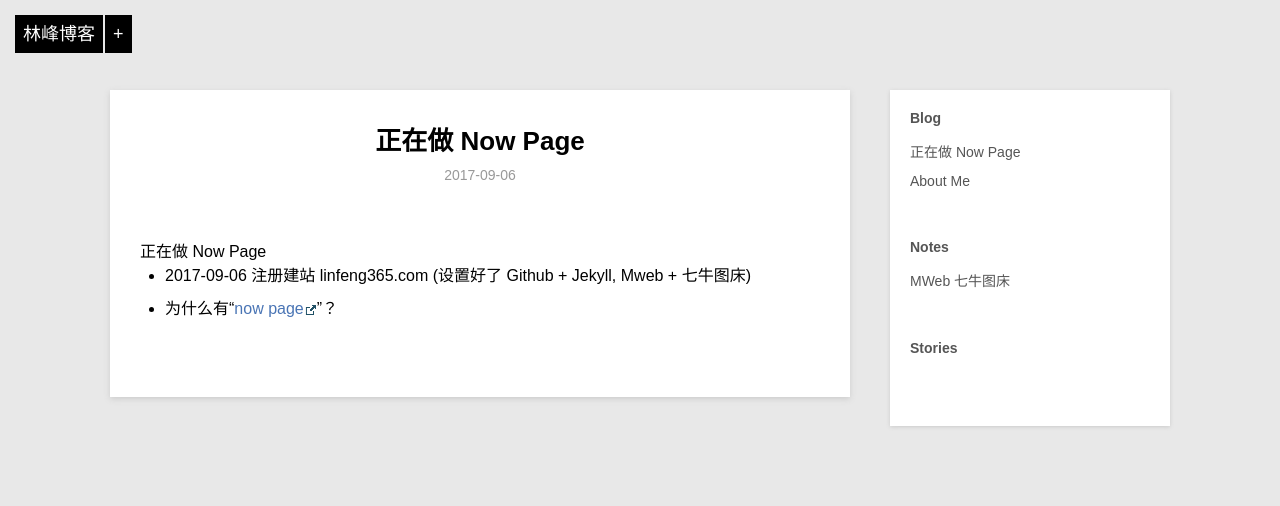
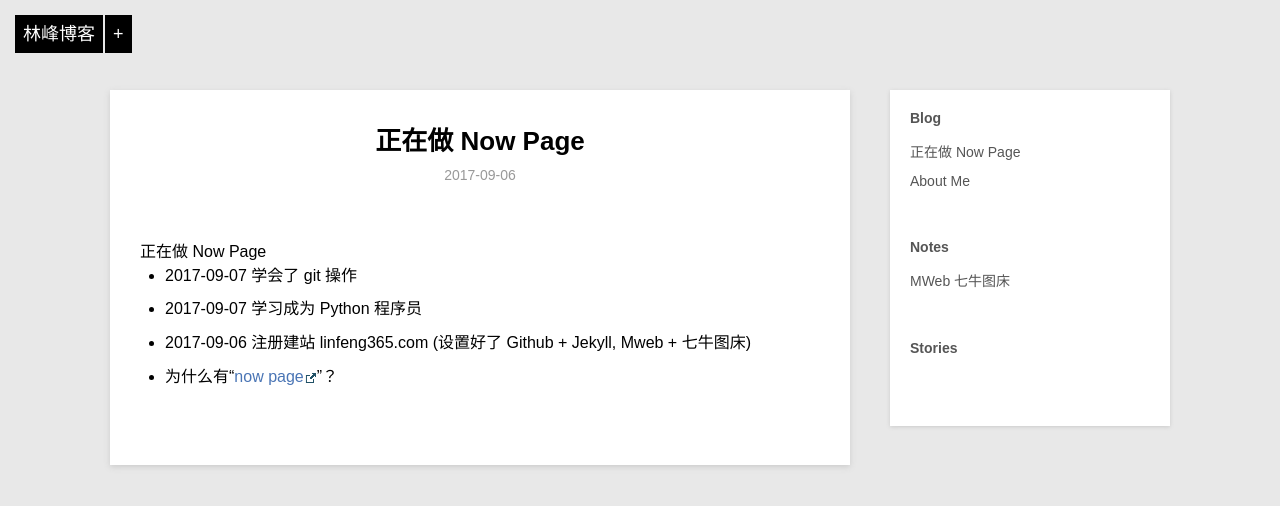
Before and after one commit to linfeng365/linfeng365.github.io, a Jekyll site: the page built from _posts/Blog/2017-09-06-NowPage.md, in a window 1280 px wide. Shown: the top 506 px of the page. Built offline with Jekyll 4.4.1, drawn with Linux system fonts in a browser that asks for light colours; comment, search, counter and statistics services are not loaded.

Commit message:
update NowPage

```diff
--- a/_posts/Blog/2017-09-06-NowPage.md
+++ b/_posts/Blog/2017-09-06-NowPage.md
@@ -7,5 +7,7 @@ category: blog
 
 # 正在做 Now Page
 
+* 2017-09-07 学会了 git 操作
+* 2017-09-07 学习成为 Python 程序员
 * 2017-09-06 注册建站 linfeng365.com (设置好了 Github + Jekyll, Mweb + 七牛图床)
 * 为什么有“[now page](http://nownownow.com/about)”？
```
